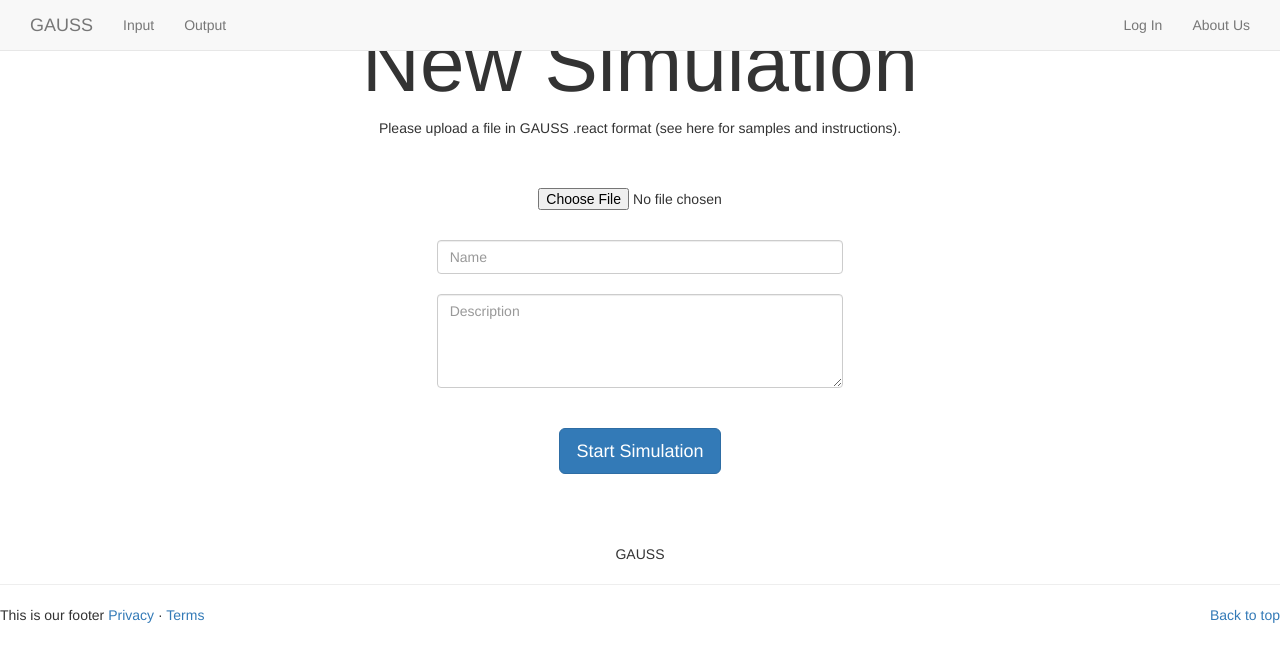
After one commit to JConwayAWT/pgss15cb, a Django app: page /skeletonpages/simulations/new/ in a window 1280 px wide. The commit adds this page. Shown: the top 662 px of the page. Run offline with Django 3.2, Linux system fonts and the light colour scheme; some libraries are stand-ins or nearby versions.

Commit message:
Making the whole AR thing work

```diff
--- a/skeletonpages/templates/common/_header.html
+++ b/skeletonpages/templates/common/_header.html
@@ -1,51 +1,5 @@
 <!DOCTYPE html>
 <html>
-<<<<<<< HEAD
-<head>
-  <title> Stochastic Simulator </title>
-  <script src="https://ajax.googleapis.com/ajax/libs/jquery/2.1.3/jquery.min.js"></script>
-  <link href="https://maxcdn.bootstrapcdn.com/bootstrap/3.3.5/css/bootstrap.min.css" rel="stylesheet"> </link>
-  <script src="https://maxcdn.bootstrapcdn.com/bootstrap/3.3.5/js/bootstrap.min.js"></script>
-  <script src="https://cdnjs.cloudflare.com/ajax/libs/Chart.js/1.0.2/Chart.js"></script>
-  <link href="/static/application.css" rel = "stylesheet" type = "text/stylesheet"></link >
-  <link href='http://fonts.googleapis.com/css?family=Roboto:900,900italic,500,400italic,700italic,700,500italic,400' rel='stylesheet' type='text/css'>
-
-  <script type="text/javascript" src="/static/d3.v3.min.js"></script>
-  <script type="text/javascript" src="/static/jquery-latest.js"></script>
-  <script>if(typeof window.Int16Array !== 'function')document.write("<scri"+"pt src='dependencies/typedarray.js'></scr"+"ipt>");</script>
-  <script type="text/javascript" src="/static/plotly.min.js"></script>
-</head>
-
-<body>
-  <!-- Sets up navbar -->
-  <nav class="navbar navbar-default navbar-fixed-top col-md-12">
-    <div class="container-fluid">
-      <!-- Brand and toggle get grouped for better mobile display -->
-      <div class="navbar-header">
-        <button type="button" class="navbar-toggle collapsed" data-toggle="collapse" data-target="#bs-example-navbar-collapse-1" aria-expanded="false">
-          <span class="sr-only">Toggle navigation</span>
-          <span class="icon-bar"></span>
-          <span class="icon-bar"></span>
-          <span class="icon-bar"></span>
-        </button>
-        <a class="navbar-brand" href="/skeletonpages/">Stochastic Simulator</a>
-      </div>
-
-      <!-- Collect the nav links, forms, and other content for toggling -->
-      <div class="collapse navbar-collapse" id="bs-example-navbar-collapse-1">
-        <ul class="nav navbar-nav">
-          <li id="input-nav"><a href="/skeletonpages/input/">Input</a></li>
-          <li id="output-nav"><a href="/skeletonpages/output/">Output</a></li>
-        </ul>
-        <ul class="nav navbar-nav navbar-right">
-          <li id="about_us-nav"><a href="/skeletonpages/about_us">About Us</a></li>
-          <li id=""><a href="">Log In</a></li>
-        </ul>
-      </div><!-- /.navbar-collapse -->
-    </div><!-- /.container-fluid -->
-  </nav>
-  <div id="full-content">
-=======
   <head>
     <title>GAUSS | SciReact</title>
     <script src="https://ajax.googleapis.com/ajax/libs/jquery/2.1.3/jquery.min.js"></script>
@@ -78,16 +32,16 @@
             <li id="output-nav"><a href="/skeletonpages/output/">Output</a></li>
           </ul>
           <ul class="nav navbar-nav navbar-right">
-            <li id="about_us-nav"><a href="/skeletonpages/about_us">About Us</a></li>
             {% if user.is_authenticated %}
-              <li><a href="/accounts/{{user.username}}/edit">Edit Profile</a></li>
+              <li><a href="/accounts/{{user.username}}/">My Profile</a></li>
+              <li><a href="/accounts/{{user.username}}/edit">Edit Info</a></li>
               <li id=""><a href="/accounts/signout">Log Out</a></li>
             {% else %}
               <li id=""><a href="/accounts/signin">Log In</a></li>
             {% endif %}
+            <li id="about_us-nav"><a href="/skeletonpages/about_us">About Us</a></li>
           </ul>
         </div><!-- /.navbar-collapse -->
       </div><!-- /.container-fluid -->
     </nav>
     <div id="full-content">
->>>>>>> 73babaf511c0a30b3d86ff660504d87076fb56c2
--- /dev/null
+++ b/skeletonpages/templates/skeletonpages/new_simulation.html
@@ -0,0 +1,50 @@
+{% include "common/_header.html" %}
+
+<div class="row">
+  <div class="col-md-12">
+    <div class="text-center">
+      <h1 style="font-size: 80px">New Simulation</h1>
+      <div class="new-simulation-description">
+        Please upload a file in GAUSS .react format (see here for samples and instructions).
+      </div>
+    </div>
+  </div>
+</div>
+
+<div class="row">
+  <div class="col-md-4 col-md-offset-4">
+    <div class="text-center">
+
+      <form action="{% url 'create_simulation' %}" method="post" enctype="multipart/form-data">
+        {% csrf_token %}
+        <br><br>
+        <p>{{ form.non_field_errors }}</p>
+        <p class="text-center" style="margin-left: 25%">
+            {{ form.input_file.errors }}
+            {{ form.input_file }}
+        </p>
+        <br>
+        <input placeholder="Name" class="form-control" id="simulation_name" name="name" type="text" />
+        <br>
+        <textarea placeholder="Description" class="form-control" id="simulation_description" name="description" type="textarea" rows="4"></textarea>
+        <br><br>
+        <p><button type="submit" value="Upload" class="btn btn-primary btn-lg">Start Simulation</button</p>
+      </form>
+
+
+    </div>
+  </div>
+</div>
+
+<br><br><br>
+
+<div class="row gauss-row">
+  <div class="col-md-12">
+    <div class="text-center gauss">
+      GAUSS
+    </div>
+  </div>
+</div>
+
+
+{% include "common/_footer.html" %}
--- a/skeletonpages/urls.py
+++ b/skeletonpages/urls.py
@@ -9,6 +9,8 @@ urlpatterns = [
   url(r'^instructions/$', views.instructions, name='instructions'),
   url(r'^file_test/$', views.file_test, name='file_test'),
   url(r'^simulations/(?P<simulation_id>\d+)/show', views.show_simulation, name="show_simulation"),
+  url(r'^simulations/new/$', views.new_simulation, name="new_simulation"),
+  url(r'^simulations/create/$', views.create_simulation, name="create_simulation"),
 
 
 
--- a/skeletonpages/views.py
+++ b/skeletonpages/views.py
@@ -9,6 +9,7 @@ from django.core.files import File
 from time import time
 from django.core.files.storage import default_storage
 from django.core.files.base import ContentFile
+from random import random
 
 
 def index(request):
@@ -50,6 +51,39 @@ def show_simulation(request, simulation_id):
   context = {'simulation': simulation}
   return render_to_response('skeletonpages/show_simulation.html', context, RequestContext(request))
 
+def new_simulation(request):
+  form = AlgorithmRunForm()
+  return render_to_response('skeletonpages/new_simulation.html',
+                            {'form': form},
+                            context_instance = RequestContext(request))
+
+def create_simulation(request):
+  form = AlgorithmRunForm(request.POST, request.FILES)
+  if form.is_valid():
+    file_name = "./pgss15compbio/media/out_file_{}.txt".format( str(random())[2:] )
+    out_file = File(open(file_name, "w+"))
+    p = Parser()
+    model = p.get_model(request.FILES['input_file'], out_file)
+    model.iterate()
+    new_algorithm_run = AlgorithmRun(input_file = request.FILES['input_file'],
+      output_file = out_file, name=request.POST['name'],
+      description = request.POST['description'])
+
+    # import pdb
+    # pdb.set_trace()
+
+    new_algorithm_run.save()
+    request.user.userprofile.algorithm_runs.add(new_algorithm_run)
+    request.user.userprofile.save()
+
+    context = {'simulation': new_algorithm_run}
+
+
+    return render_to_response('skeletonpages/show_simulation.html',
+      context,
+      RequestContext(request)
+      )
+
 def file_test(request):
     # Handle file upload
     if request.method == 'POST':
```
Also changed, not shown: templates/userena/profile_detail.html (+9 -2 lines), 1 other file.
